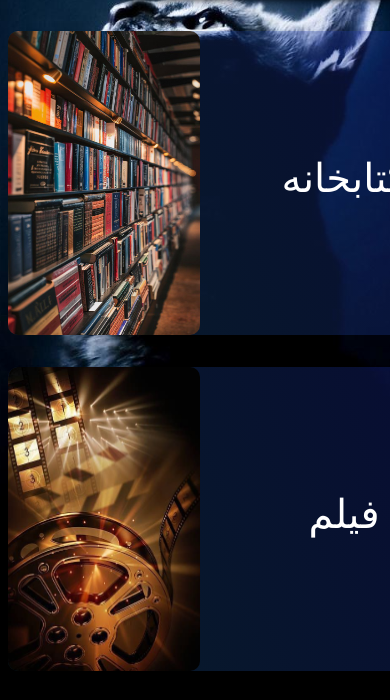
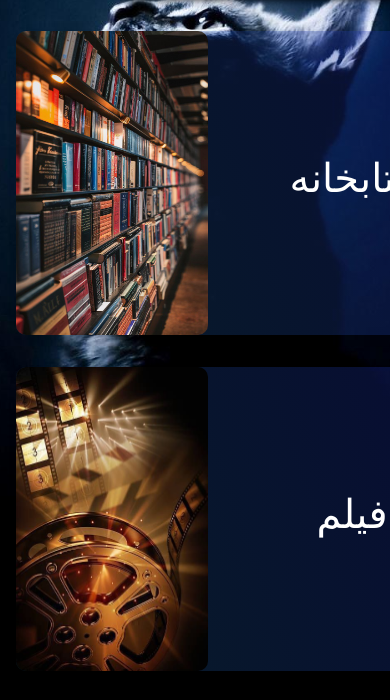
Before and after one commit to ELAP-sys/Black-Cat-Society, a plain HTML site: page index.html in a window 390 px wide. Shown: the part 129-829 px from the top of the page. Drawn offline with Linux system fonts and the light colour scheme; grey boxes are pictures that could not be loaded; a web font is replaced by a local one.

Commit message:
end point

```diff
--- a/Content/index.css
+++ b/Content/index.css
@@ -327,8 +327,8 @@ a:hover {
 
 @media(max-width:800px) {
     body {
-        width: 15rem;
-        height: 310vh;
+        width: 10rem;
+        height: 330vh;
     }
 
     header {
```
Also changed, not shown: TW/bookshelf.html (+4 -2 lines).
